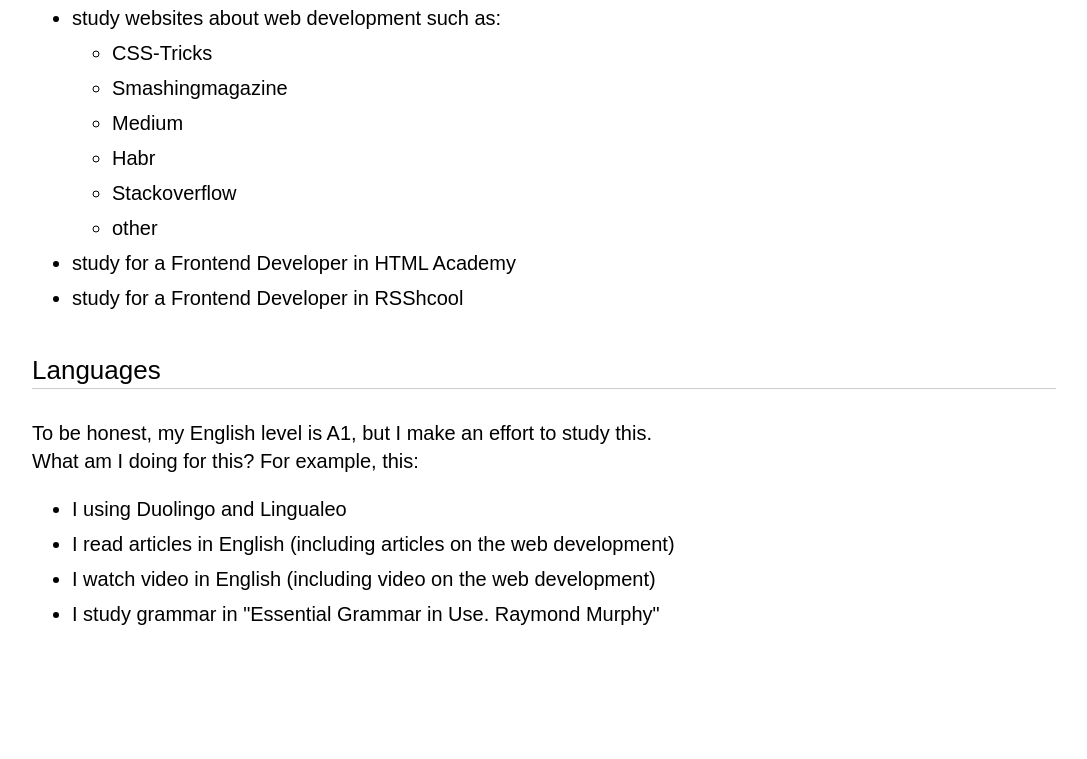
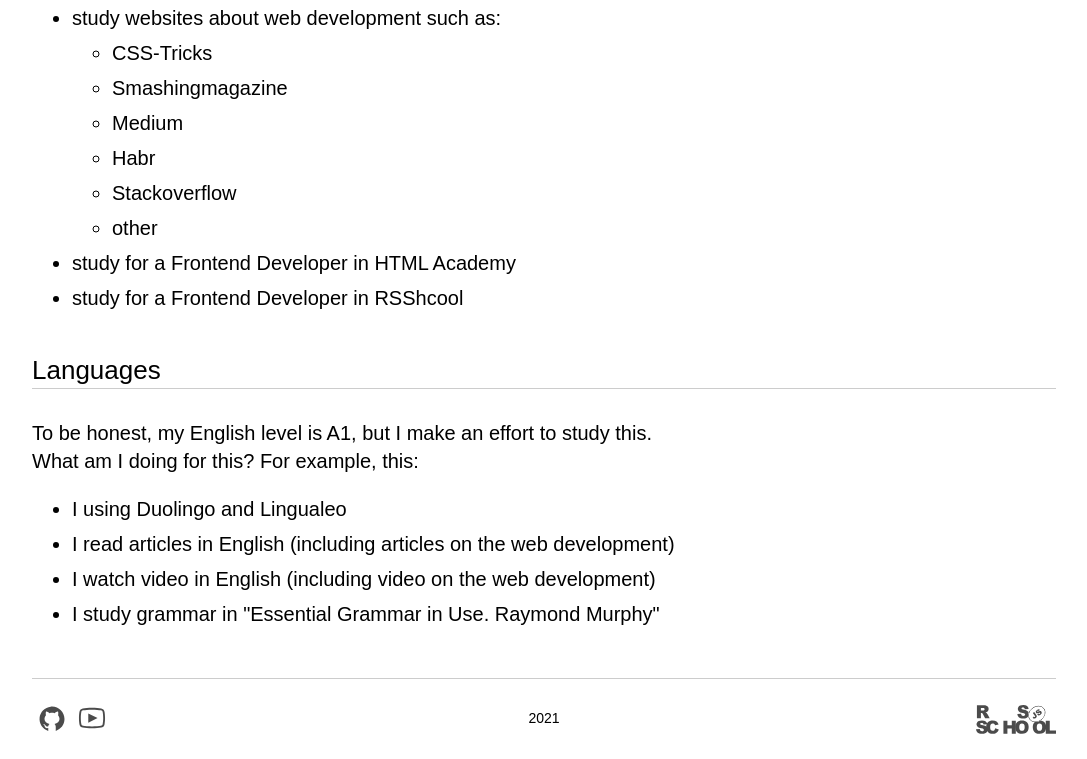
Before and after one commit to vetneka/rsschool-cv, a plain HTML site: page index.html in a window 1280 px wide. Shown: the part 2295-3054 px from the top of the page, without its empty margins (96-1183 px from the left). Before the commit the page ends 2963 px from the top, so only its background shows below. Drawn offline with Linux system fonts and the light colour scheme.

Commit message:
feat: add footer block

```diff
--- a/css/style.css
+++ b/css/style.css
@@ -5,13 +5,17 @@
 body {
   max-width: 1024px;
   margin: 0 auto;
-  padding: 0 20px 20px;
+  padding: 0 20px;
 
   font-family: "Arial", sans-serif;
   font-size: 20px;
   line-height: 1.4;
   font-weight: 400;
   color: #000000;
+}
+
+.main {
+  padding-bottom: 30px;
 }
 
 main ul li {
@@ -206,6 +210,73 @@
   opacity: 0.6;
 }
 
+.experience__link figure {
+  margin: 0;
+}
+
+.social {
+  padding: 0;
+  margin: 0;
+  list-style-type: none;
+
+  display: flex;
+  flex-wrap: wrap;
+}
+
+.social__item {
+  margin: 5px;
+}
+
+.social__link {
+  display: block;
+  width: 30px;
+  height: 30px;
+  background: no-repeat center / contain;
+  opacity: 0.7;
+  transition: opacity 0.2s linear;
+}
+
+.social__link:hover {
+  opacity: 1;
+}
+
+.social__link--github {
+  background-image: url("../img/icon-github.svg");
+}
+
+.social__link--youtube {
+  background-image: url("../img/icon-youtube.svg");
+}
+
+.main-footer {
+  display: flex;
+  justify-content: space-between;
+  align-items: center;
+
+  padding: 20px 0;
+  border-top: 1px solid rgba(0 0 0 / 0.2);
+}
+
+.main-footer__copy {
+  margin: 0;
+  font-size: 14px;
+}
+
+.main-footer__edu {
+  display: block;
+  width: 80px;
+  height: 35px;
+
+  background: url("../img/logo-rsschool.svg") no-repeat center / contain;
+
+  opacity: 0.7;
+  transition: opacity 0.2s linear;
+}
+
+.main-footer__edu:hover {
+  opacity: 1;
+}
+
 @media (max-width: 959px) {
   .intro {
     margin-bottom: 30px;
@@ -221,6 +292,10 @@
 }
 
 @media (max-width: 589px) {
+  .main {
+    padding-bottom: 20px;
+  }
+
   .intro {
     flex-wrap: wrap;
   }
@@ -232,4 +307,8 @@
   .experience__list li {
     width: auto;
   }
+
+  .main-footer {
+    padding: 10px 0;
+  }
 }
--- a/index.html
+++ b/index.html
@@ -102,37 +102,45 @@
           <ul class="experience__list">
             <li>
               <a class="experience__link">
+                <figure>
                   <picture>
                     <img src="img/device.jpg" width="150" height="150" alt="Project Device">
                   </picture>
-                Device
+                  <figcaption>Device</figcaption>
+                </figure>
               </a>
             </li>
 
             <li>
               <a class="experience__link">
+                <figure>
                   <picture>
                     <img src="img/pognali.jpg" width="150" height="150" alt="Project Pognali">
                   </picture>
-                Pognali
+                  <figcaption>Pognali</figcaption>
+                </figure>
               </a>
             </li>
 
             <li>
               <a class="experience__link">
+                <figure>
                   <picture>
                     <img src="img/codeAndMagic.jpg" width="150" height="150" alt="Project Code and Magic">
                   </picture>
-                Code and Magic
+                  <figcaption>Code and Magic</figcaption>
+                </figure>
               </a>
             </li>
 
             <li>
               <a class="experience__link">
+                <figure>
                   <picture>
                     <img src="img/keksobooking.jpg" width="150" height="150" alt="Project Keksobooking">
                   </picture>
-                Keksobooking
+                  <figcaption>Keksobooking</figcaption>
+                </figure>
               </a>
             </li>
           </ul>
@@ -188,5 +196,30 @@
       </ul>
     </section>
   </main>
+
+  <footer class="main-footer">
+    <ul class="social main-footer__social">
+      <li class="social__item">
+        <a href="https://github.com/vetneka" class="social__link social__link--github">
+          <span class="visually-hidden">
+            Link for my github
+          </span>
+        </a>
+      </li>
+      <li class="social__item">
+        <a href="" class="social__link social__link--youtube">
+          <span class="visually-hidden">
+            Link for my youtube
+          </span>
+        </a>
+      </li>
+    </ul>
+
+    <p class="main-footer__copy">2021</p>
+
+    <a href="https://rs.school/js/" class="main-footer__edu">
+      <span class="visually-hidden">Link for The Rolling Scopes School</span>
+    </a>
+  </footer>
 </body>
 </html>
```
Also changed, not shown: img/icon-github.svg (added), img/icon-youtube.svg (added), img/logo-rsschool.svg (added). Lines whose indentation alone changed are shown as unchanged.
